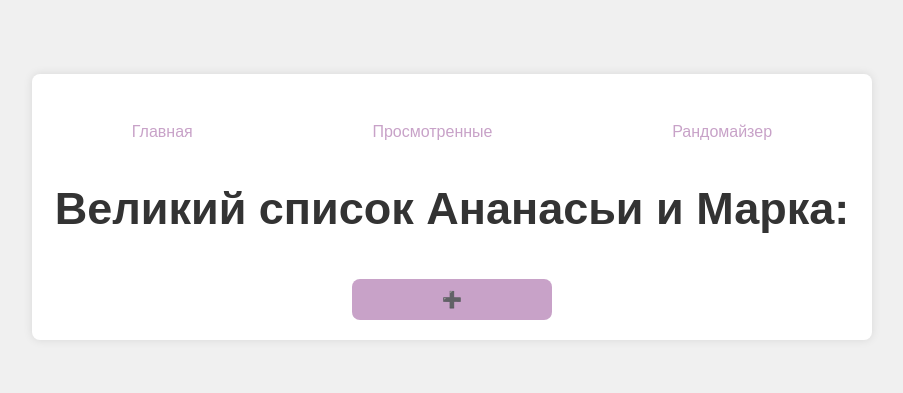
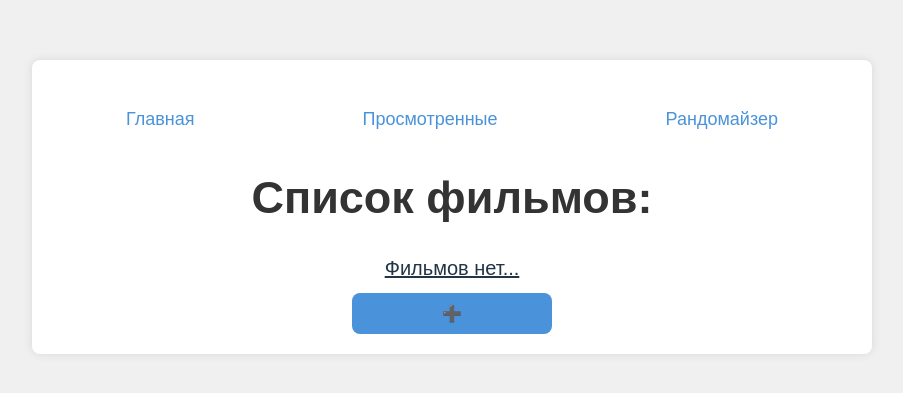
Before and after one commit to MarcusFrei/movie-randomizer, a React (Vite) app: page / in a window 1280 px wide. Shown: the part 193-586 px from the top of the page, without its empty margins (188-1091 px from the left). Built offline with nearby package versions, Linux system fonts and the light colour scheme.

Commit message:
Объединение компонентов

```diff
--- a/src/App.css
+++ b/src/App.css
@@ -41,7 +41,7 @@ h2 {
 }
 
 button {
-  background-color: #c8a2c8;
+  background-color: rgb(74, 146, 217);
   border: 1px solid black;
   color: white;
   border: none;
@@ -53,7 +53,7 @@ button {
 }
 
 button:hover {
-  background-color: #9b759b;
+  background-color: rgb(65, 120, 175);
 }
 
 input[type='text'] {
--- a/src/App.tsx
+++ b/src/App.tsx
@@ -1,9 +1,8 @@
 import { useState, useEffect } from 'react';
 import { BrowserRouter as Router, Routes, Route } from 'react-router-dom';
-import MovieList from './components/MovieList/MovieList';
+import MovieComponent from './components/MovieComponent/MovieComponent';
 import MovieForm from './components/MovieForm/MovieForm';
 import RandomMovie from './components/RandomMovie/RandomMovie';
-import WatchedMovies from './components/WatchedMovies/WatchedMovies';
 import Modal from './components/Modal/Modal';
 import NavBar from './components/NavBar/NavBar';
 import './App.css';
@@ -90,17 +89,17 @@ export const App: React.FC = () => {
             path="/"
             element={
               <>
-                <h1>Великий список Ананасьи и Марка:</h1>
-                <MovieList
-                  movies={movies.filter((movie) => !movie.watched)}
+                <MovieComponent
+                  movies={movies}
                   toggleWatched={toggleWatched}
                   editMovie={editMovie}
                   deleteMovie={deleteMovie}
+                  mode="list"
                 />
                 <div className="button_block">
                   <button
                     onClick={() => {
-                      setEditingMovie(null); // Очищаем состояние редактируемого фильма для добавления нового
+                      setEditingMovie(null);
                       setIsModalOpen(true);
                     }}
                     className="add_button"
@@ -114,7 +113,11 @@ export const App: React.FC = () => {
           <Route
             path="/watched"
             element={
-              <WatchedMovies movies={movies} toggleWatched={toggleWatched} />
+              <MovieComponent
+                movies={movies}
+                toggleWatched={toggleWatched}
+                mode="watched"
+              />
             }
           />
           <Route
--- /dev/null
+++ b/src/components/MovieComponent/MovieComponent.tsx
@@ -0,0 +1,94 @@
+import React from 'react';
+import { Movie } from '../../types';
+import MovieCard from '../MovieCard/MovieCard';
+
+interface MovieComponentProps {
+  movies: Movie[];
+  toggleWatched: (id: number) => void;
+  editMovie?: (id: number) => void;
+  deleteMovie?: (id: number) => void;
+  mode: 'watched' | 'list';
+}
+
+const MovieComponent: React.FC<MovieComponentProps> = ({
+  movies,
+  toggleWatched,
+  editMovie,
+  deleteMovie,
+  mode,
+}) => {
+  const isWatchedMode = mode === 'watched';
+
+  const filteredMovies = isWatchedMode
+    ? movies.filter((movie) => movie.watched)
+    : movies.filter((movie) => !movie.watched);
+
+  const handleToggleWatched = (id: number) => {
+    toggleWatched(id);
+  };
+
+  const handleEditMovie = (id: number) => {
+    if (editMovie) {
+      editMovie(id);
+    }
+  };
+
+  const handleDeleteMovie = (id: number) => {
+    if (deleteMovie) {
+      deleteMovie(id);
+    }
+  };
+
+  const buttonActions = (movieId: number) =>
+    isWatchedMode
+      ? [
+          {
+            text: 'Вернуть в список',
+            onClick: () => handleToggleWatched(movieId),
+          },
+        ]
+      : [
+          { text: '👁️', onClick: () => handleToggleWatched(movieId) },
+          { text: '✏️', onClick: () => handleEditMovie(movieId) },
+          { text: '🗑️', onClick: () => handleDeleteMovie(movieId) },
+        ];
+
+  return (
+    <div>
+      <h1>{isWatchedMode ? 'Просмотренные фильмы:' : 'Список фильмов:'}</h1>
+      {filteredMovies.length === 0 ? (
+        <p>
+          {isWatchedMode
+            ? 'Список просмотренных фильмов пуст...'
+            : 'Фильмов нет...'}
+        </p>
+      ) : (
+        <ul>
+          {filteredMovies.map((movie) => (
+            <MovieCard
+              key={movie.id}
+              movie={movie}
+              actions={buttonActions(movie.id)}
+            />
+          ))}
+        </ul>
+      )}
+    </div>
+  );
+};
+
+export default MovieComponent;
+
+/// Сделать отдельный компонент карточки - сделано!
+/// Типизировать WatchedMovies, а то не сделано! - сделано!
+/// https://www.typescriptlang.org/docs/handbook/utility-types.html - !!!ЧИТАТЬ ОБЯЗАТЕЛЬНО!!!
+/// Избавится от повторов айдишников - сделано!
+/// Комментарии в самом коде, что исправил и тд
+/// Убрать лямбды строчка 44 (onClick) - сделано!
+/// Объединить компоненты watchedMovies и MovieList - сделано!
+/// Закинуть в отдельную урлу рандомный фильм - сделано!
+/// Кнопки карточек сделать иконами, а не буковками, не в столбик, а в ряд - сделано, хоть и ненмого иначе!
+/// Кнопку добавить опустить под список, а инпуты перенети в модалку, тоже самое с редактированием - сделано!
+/// сделать папочку pages, куда передаются отдельно все странички
+/// Вы не знаете JS - почитать
+/// MofieForm - продолжение банкета
--- a/src/components/MovieList/MovieList.tsx
+++ /dev/null
@@ -1,53 +0,0 @@
-import React from 'react';
-import { Movie } from '../../types';
-import MovieCard from '../MovieCard/MovieCard';
-
-interface MovieListProps {
-  movies: Movie[];
-  toggleWatched: (id: number) => void;
-  editMovie: (id: number) => void;
-  deleteMovie: (id: number) => void;
-}
-
-const MovieList: React.FC<MovieListProps> = ({
-  movies,
-  toggleWatched,
-  editMovie,
-  deleteMovie,
-}) => {
-  const buttonActions = [
-    { text: '👁️', onClick: toggleWatched },
-    { text: '✏️', onClick: editMovie },
-    { text: '🗑️', onClick: deleteMovie },
-  ];
-
-  const uniqueMovies = movies.filter(
-    (movie, index, self) => index === self.findIndex((m) => m.id === movie.id)
-  );
-
-  return (
-    <div>
-      <ul>
-        {uniqueMovies.map((movie) => (
-          <MovieCard key={movie.id} movie={movie} actions={buttonActions} />
-        ))}
-      </ul>
-    </div>
-  );
-};
-
-export default MovieList;
-
-/// Сделать отдельный компонент карточки - сделано!
-/// Типизировать WatchedMovies, а то не сделано! - сделано!
-/// https://www.typescriptlang.org/docs/handbook/utility-types.html - !!!ЧИТАТЬ ОБЯЗАТЕЛЬНО!!!
-/// Избавится от повторов айдишников - сделано!
-/// Комментарии в самом коде, что исправил и тд
-/// Убрать лямбды строчка 44 (onClick) - сделано!
-/// Объединить компоненты watchedMovies и MovieList
-/// Закинуть в отдельную урлу рандомный фильм - сделано!
-/// Кнопки карточек сделать иконами, а не буковками, не в столбик, а в ряд - сделано, хоть и ненмого иначе!
-/// Кнопку добавить опустить под список, а инпуты перенети в модалку, тоже самое с редактированием - сделано!
-/// сделать папочку pages, куда передаются отдельно все странички
-/// Вы не знаете JS - почитать
-/// MofieForm - продолжение банкета
--- a/src/components/WatchedMovies/WatchedMovies.tsx
+++ /dev/null
@@ -1,33 +0,0 @@
-import React from 'react';
-import { Movie } from '../../types';
-import MovieCard from '../MovieCard/MovieCard';
-
-interface WatchedMoviesProps {
-  movies: Movie[];
-  toggleWatched: (id: number) => void;
-}
-
-const WatchedMovies: React.FC<WatchedMoviesProps> = ({
-  movies,
-  toggleWatched,
-}) => {
-  const watchedMovies = movies.filter((movie) => movie.watched);
-  const buttonActions = [{ text: 'Вернуть в список', onClick: toggleWatched }];
-
-  return (
-    <div>
-      <h1>Просмотренные фильмы</h1>
-      {watchedMovies.length === 0 ? (
-        <p>Список просмотренных фильмов пуст...</p>
-      ) : (
-        <ul>
-          {watchedMovies.map((movie) => (
-            <MovieCard key={movie.id} movie={movie} actions={buttonActions} />
-          ))}
-        </ul>
-      )}
-    </div>
-  );
-};
-
-export default WatchedMovies;
--- a/src/index.css
+++ b/src/index.css
@@ -15,11 +15,12 @@
 
 a {
   font-weight: 500;
-  color: #c8a2c8;
+  color: rgb(74, 146, 217);
   text-decoration: inherit;
+  font-size: 18px;
 }
 a:hover {
-  color: #9b759b;
+  color: rgb(65, 120, 175);
   font-weight: 600;
 }
 
@@ -58,7 +59,7 @@ button:focus-visible {
     background-color: #ffffff;
   }
   a:hover {
-    color: #9b759b;
+    color: rgb(65, 120, 175);
     text-decoration: underline;
   }
 }
```
